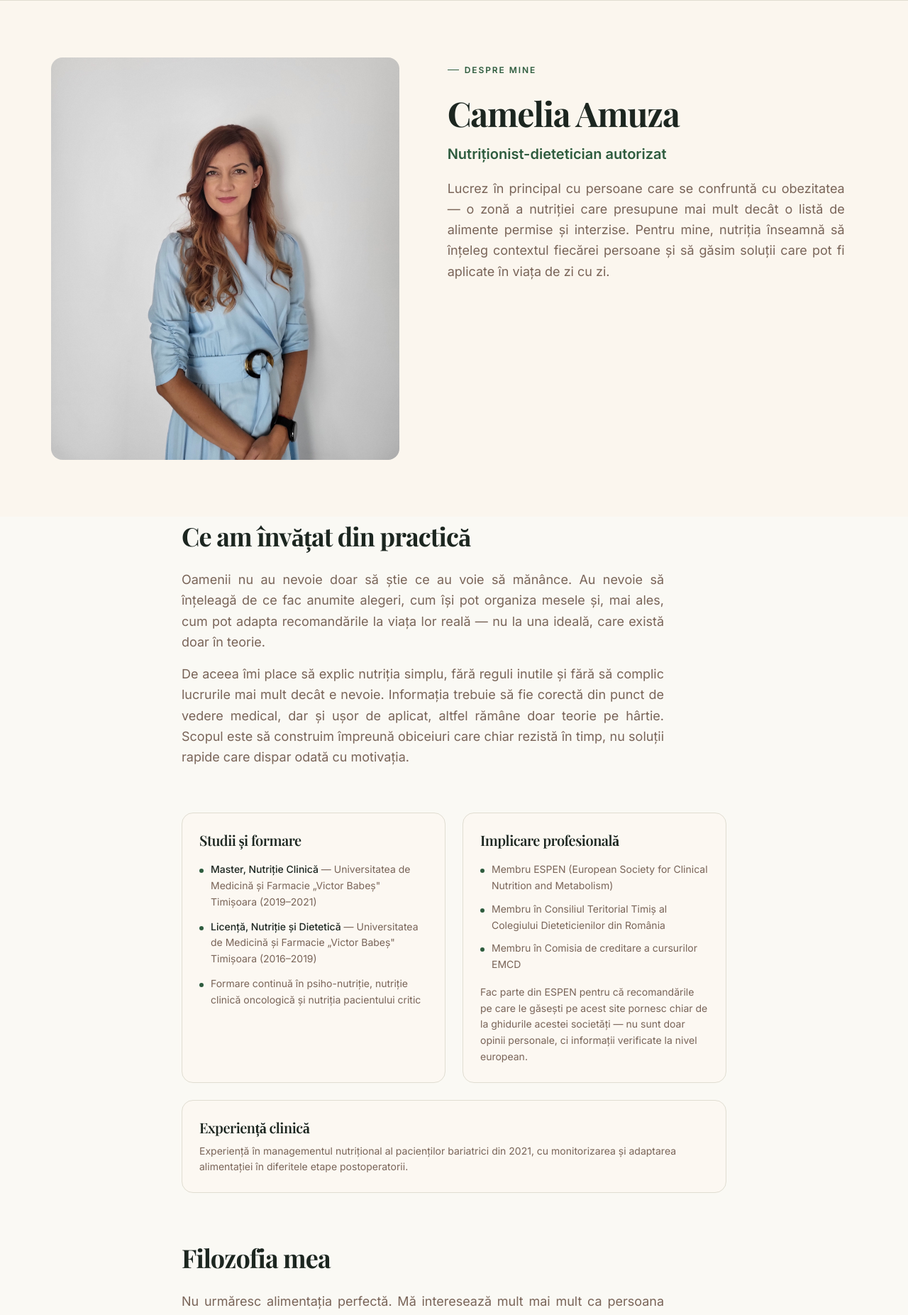
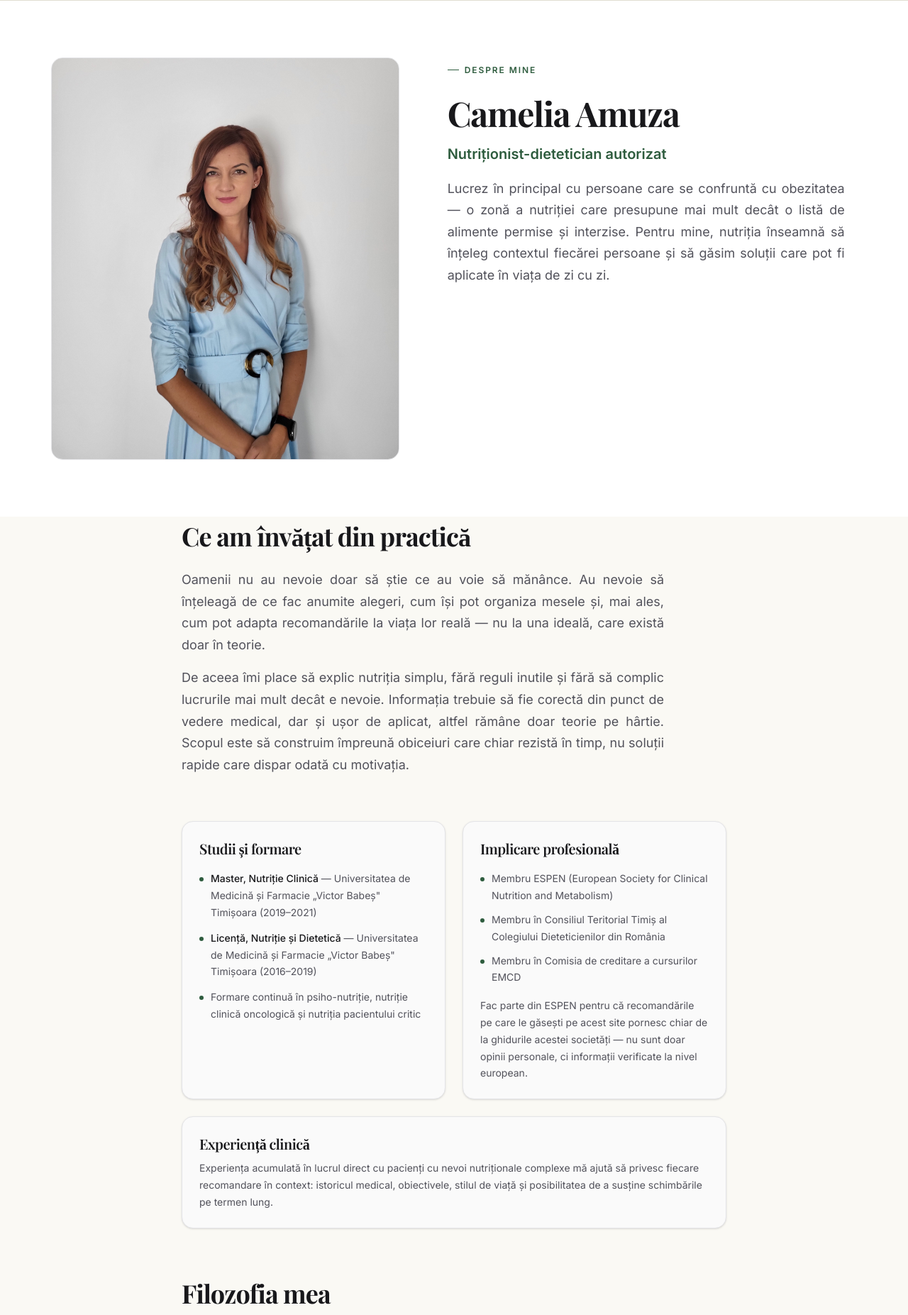
Before and after one commit to Diet4life/Diet4life-site, a React (Vite) app: page /about in a window 1280 px wide. Shown: the part 80-1933 px from the top of the page at 71% size. Built offline with nearby package versions, Linux system fonts and the light colour scheme; a web font is replaced by a local one.

Commit message:
style: refine About page and clinical experience copy
Co-Authored-By: Claude Sonnet 5 <noreply@anthropic.com>
Claude-Session: https://claude.ai/code/session_01DSEq2dNsMu3kQkjZcvwz9Z

```diff
--- a/src/pages/About.tsx
+++ b/src/pages/About.tsx
@@ -1,5 +1,5 @@
 import { useLanguage } from "@/contexts/LanguageContext";
-import { motion } from "framer-motion";
+import { motion, useReducedMotion } from "framer-motion";
 import { Link } from "wouter";
 import { ArrowRight } from "lucide-react";
 
@@ -13,19 +13,29 @@ const PAGE_COLUMN = "max-w-[1200px] mx-auto px-[18px] min-[380px]:px-5 lg:px-8";
 export default function About() {
   const { language } = useLanguage();
   const ro = language === "ro";
+  const shouldReduceMotion = useReducedMotion();
+  // Entrance animations capped at 300ms (was 500-800ms) and skip their
+  // from-offset entirely when the OS requests reduced motion -- same
+  // pattern used for the duration value, reused here rather than a
+  // hand-rolled matchMedia hook since framer-motion ships its own.
+  const entranceTransition = { duration: shouldReduceMotion ? 0 : 0.3 };
 
   return (
     <div
       className="flex flex-col"
       style={{
-        // Same page-scoped palette override as Home.tsx (kept in sync by
-        // hand for the same reason as PAGE_COLUMN above) -- #FBF6EE /
-        // #FDF9F2 / #2F5D3F / #7A6559, never touching the shared :root
-        // tokens so other pages are unaffected.
-        "--background": "37 62% 96%", // #FBF6EE
-        "--card": "38 73% 97%", // #FDF9F2
-        "--primary": "141 33% 27%", // #2F5D3F
-        "--muted-foreground": "22 16% 41%", // #7A6559
+        // Premium palette override (same family as Home's Variant C,
+        // Calculator and ArticleShellPremium): white page background,
+        // zinc-50 card surfaces, zinc-200 borders, zinc-900 foreground,
+        // zinc-600 muted text. Replaces the earlier warm-cream override --
+        // visual-only, no JSX structure, logic, or copy touched by this
+        // change itself.
+        "--background": "0 0% 100%", // #FFFFFF
+        "--card": "240 5% 98%", // zinc-50 #FAFAFA
+        "--border": "240 6% 90%", // zinc-200 #E4E4E7
+        "--foreground": "240 6% 10%", // zinc-900 #18181B
+        "--muted-foreground": "240 5% 34%", // zinc-600 #52525B
+        "--primary": "141 33% 27%", // #2F5D3F -- unchanged, same dark green as Home/Calculator/NutriHub
       } as any}
     >
       {/* A. Hero -- cine sunt. Mobile order is now text-block then photo
@@ -34,9 +44,9 @@ export default function About() {
           unchanged, only the mechanism needed touching both children.
           Mobile-only tightened: less top/bottom section padding, smaller
           gap between the two blocks, a single consolidated hero paragraph
-          (the bariatric-experience sentence now lives only in "Experiență
-          clinică" below), and mobile-specific type sizes per this round's
-          spec (desktop sizes untouched). */}
+          (a separate detail sentence lives only in "Experiență clinică"
+          below), and mobile-specific type sizes per this round's spec
+          (desktop sizes untouched). */}
       <section className="pt-8 pb-8 md:pt-20 md:pb-20 bg-background">
         <div className={PAGE_COLUMN}>
           {/* Portrait no longer a bordered, fixed-fraction column -- a grid
@@ -56,12 +66,15 @@ export default function About() {
               not an approximate value, for the same reason. */}
           <div className="grid lg:grid-cols-[0.85fr_1fr] items-start gap-5 lg:gap-[68px]">
             <motion.div
-              initial={{ opacity: 0, x: -30 }}
+              initial={shouldReduceMotion ? false : { opacity: 0, x: -30 }}
               animate={{ opacity: 1, x: 0 }}
-              transition={{ duration: 0.8 }}
+              transition={entranceTransition}
               className="order-2 lg:order-1 w-full"
             >
-              <div className="relative aspect-[900/1040] max-w-[380px] mx-auto lg:max-w-none rounded-2xl overflow-hidden">
+              {/* Discrete border added (didn't exist before) -- radius was
+                  already rounded-2xl, no change needed there. No hover-zoom:
+                  the portrait isn't an interactive element. */}
+              <div className="relative aspect-[900/1040] max-w-[380px] mx-auto lg:max-w-none rounded-2xl overflow-hidden border border-border">
                 <img
                   src="/images/portrait.png"
                   alt="Camelia Amuza"
@@ -71,9 +84,9 @@ export default function About() {
             </motion.div>
 
             <motion.div
-              initial={{ opacity: 0, x: 30 }}
+              initial={shouldReduceMotion ? false : { opacity: 0, x: 30 }}
               animate={{ opacity: 1, x: 0 }}
-              transition={{ duration: 0.8, delay: 0.15 }}
+              transition={shouldReduceMotion ? entranceTransition : { ...entranceTransition, delay: 0.1 }}
               className="order-1 lg:order-2 w-full"
             >
               <span className="inline-flex items-center gap-2 text-xs font-semibold tracking-[0.16em] uppercase text-primary mb-3 md:mb-4">
@@ -88,7 +101,7 @@ export default function About() {
                 {ro ? "Nutriționist-dietetician autorizat" : "Licensed Dietitian-Nutritionist"}
               </p>
 
-              <div className="text-muted-foreground text-left max-lg:text-[17px] max-lg:leading-[1.55] max-lg:max-w-[34rem] lg:text-lg lg:leading-relaxed lg:max-w-[560px]">
+              <div className="text-muted-foreground text-left max-lg:text-[17px] leading-[1.7] max-lg:max-w-[34rem] lg:text-lg lg:max-w-[560px]">
                 <p className="text-editorial">
                   {ro
                     ? "Lucrez în principal cu persoane care se confruntă cu obezitatea — o zonă a nutriției care presupune mai mult decât o listă de alimente permise și interzise. Pentru mine, nutriția înseamnă să înțeleg contextul fiecărei persoane și să găsim soluții care pot fi aplicate în viața de zi cu zi."
@@ -107,10 +120,10 @@ export default function About() {
               in here since it restated the same "understand why, not just
               follow a plan" idea in different words. */}
           <motion.section
-            initial={{ opacity: 0, y: 20 }}
+            initial={shouldReduceMotion ? false : { opacity: 0, y: 20 }}
             whileInView={{ opacity: 1, y: 0 }}
             viewport={{ once: true }}
-            transition={{ duration: 0.5 }}
+            transition={entranceTransition}
           >
             <h2 className="text-[28px] md:text-4xl font-serif font-bold text-foreground leading-[1.15] md:leading-normal mb-4 md:mb-5 text-balance">
               {ro ? "Ce am învățat din practică" : "What I've learned in practice"}
@@ -121,7 +134,7 @@ export default function About() {
                 it. 680px keeps it within the same column as the cards (no
                 mx-auto re-centering needed) while giving prose a visibly
                 narrower measure. */}
-            <div className="text-muted-foreground text-left max-lg:text-[17px] max-lg:leading-[1.55] max-lg:max-w-[34rem] lg:text-lg lg:leading-relaxed lg:max-w-[680px] space-y-4">
+            <div className="text-muted-foreground text-left max-lg:text-[17px] leading-[1.7] max-lg:max-w-[34rem] lg:text-lg lg:max-w-[680px] space-y-4">
               <p className="text-editorial">
                 {ro
                   ? "Oamenii nu au nevoie doar să știe ce au voie să mănânce. Au nevoie să înțeleagă de ce fac anumite alegeri, cum își pot organiza mesele și, mai ales, cum pot adapta recomandările la viața lor reală — nu la una ideală, care există doar în teorie."
@@ -136,20 +149,22 @@ export default function About() {
           </motion.section>
 
           {/* C. Studii și implicare profesională -- editorial blocks, no
-              icon circles, no shadcn Card -- border-border + bg-card/60,
-              same family as Home's "Din răspunsuri" cards. */}
+              icon circles, no shadcn Card -- border-border + bg-card with a
+              diffuse shadow-sm (was bg-card/60, which washed out against
+              the new near-white page background), same family as
+              Calculator's and NutriHub's own premium card treatment. */}
           <motion.div
-            initial={{ opacity: 0, y: 20 }}
+            initial={shouldReduceMotion ? false : { opacity: 0, y: 20 }}
             whileInView={{ opacity: 1, y: 0 }}
             viewport={{ once: true }}
-            transition={{ duration: 0.5 }}
+            transition={entranceTransition}
           >
             <div className="grid md:grid-cols-2 gap-6 mb-6">
-              <div className="rounded-2xl border border-border bg-card/60 p-6">
+              <div className="rounded-2xl border border-border bg-card shadow-sm p-6">
                 <h3 className="font-serif font-semibold text-xl text-foreground mb-4">
                   {ro ? "Studii și formare" : "Education & training"}
                 </h3>
-                <ul className="space-y-3 max-lg:text-[17px] max-lg:leading-[1.55] lg:text-sm lg:leading-relaxed text-muted-foreground">
+                <ul className="space-y-3 max-lg:text-[17px] leading-[1.7] lg:text-sm text-muted-foreground">
                   <li className="flex items-start gap-2.5">
                     <span className="w-1.5 h-1.5 rounded-full bg-primary mt-2.5 shrink-0" aria-hidden="true" />
                     <span>
@@ -193,11 +208,11 @@ export default function About() {
                 </ul>
               </div>
 
-              <div className="rounded-2xl border border-border bg-card/60 p-6">
+              <div className="rounded-2xl border border-border bg-card shadow-sm p-6">
                 <h3 className="font-serif font-semibold text-xl text-foreground mb-4">
                   {ro ? "Implicare profesională" : "Professional involvement"}
                 </h3>
-                <ul className="space-y-2.5 max-lg:text-[17px] max-lg:leading-[1.55] lg:text-sm lg:leading-relaxed text-muted-foreground mb-4">
+                <ul className="space-y-2.5 max-lg:text-[17px] leading-[1.7] lg:text-sm text-muted-foreground mb-4">
                   <li className="flex items-start gap-2.5">
                     <span className="w-1.5 h-1.5 rounded-full bg-primary mt-2.5 shrink-0" aria-hidden="true" />
                     <span>
@@ -223,7 +238,7 @@ export default function About() {
                     </span>
                   </li>
                 </ul>
-                <p className="text-muted-foreground text-left max-lg:text-[17px] max-lg:leading-[1.55] lg:text-sm lg:leading-relaxed">
+                <p className="text-muted-foreground text-left max-lg:text-[17px] leading-[1.7] lg:text-sm">
                   {ro
                     ? "Fac parte din ESPEN pentru că recomandările pe care le găsești pe acest site pornesc chiar de la ghidurile acestei societăți — nu sunt doar opinii personale, ci informații verificate la nivel european."
                     : "I'm part of ESPEN because the recommendations you find on this site start from that society's own guidelines — not just personal opinions, but information verified at a European level."}
@@ -231,17 +246,15 @@ export default function About() {
               </div>
             </div>
 
-            {/* Scannable credibility line -- same bariatric-experience fact
-                as the hero paragraph, verbatim, but here as a short,
-                stand-alone editorial highlight rather than prose. */}
-            <div className="rounded-2xl border border-border bg-card/60 p-6">
+            {/* Scannable credibility line. */}
+            <div className="rounded-2xl border border-border bg-card shadow-sm p-6">
               <h3 className="font-serif font-semibold text-xl text-foreground mb-2">
                 {ro ? "Experiență clinică" : "Clinical experience"}
               </h3>
-              <p className="text-muted-foreground text-left max-lg:text-[17px] max-lg:leading-[1.55] lg:text-sm lg:leading-relaxed">
+              <p className="text-muted-foreground text-left max-lg:text-[17px] leading-[1.7] lg:text-sm">
                 {ro
-                  ? "Experiență în managementul nutrițional al pacienților bariatrici din 2021, cu monitorizarea și adaptarea alimentației în diferitele etape postoperatorii."
-                  : "Experience in the nutritional management of bariatric patients since 2021, monitoring and adjusting their diet across the different postoperative stages."}
+                  ? "Experiența acumulată în lucrul direct cu pacienți cu nevoi nutriționale complexe mă ajută să privesc fiecare recomandare în context: istoricul medical, obiectivele, stilul de viață și posibilitatea de a susține schimbările pe termen lung."
+                  : "Experience gained through working directly with patients with complex nutritional needs helps me view every recommendation in context: medical history, goals, lifestyle, and the feasibility of sustaining changes over time."}
               </p>
             </div>
           </motion.div>
@@ -249,17 +262,17 @@ export default function About() {
           {/* D. Filozofia mea -- kept distinct: sustainability/progress-not-
               perfection, doesn't restate B's "understand why" idea. */}
           <motion.section
-            initial={{ opacity: 0, y: 20 }}
+            initial={shouldReduceMotion ? false : { opacity: 0, y: 20 }}
             whileInView={{ opacity: 1, y: 0 }}
             viewport={{ once: true }}
-            transition={{ duration: 0.5 }}
+            transition={entranceTransition}
           >
             <h2 className="text-[28px] md:text-4xl font-serif font-bold text-foreground leading-[1.15] md:leading-normal mb-4 md:mb-5 text-balance">
               {ro ? "Filozofia mea" : "My philosophy"}
             </h2>
             {/* Same reading-width cap as "Ce am învățat din practică" above,
                 for the same reason. */}
-            <p className="text-editorial text-muted-foreground max-lg:text-[17px] max-lg:leading-[1.55] max-lg:max-w-[34rem] lg:text-lg lg:leading-relaxed lg:max-w-[680px]">
+            <p className="text-editorial text-muted-foreground max-lg:text-[17px] leading-[1.7] max-lg:max-w-[34rem] lg:text-lg lg:max-w-[680px]">
               {ro
                 ? "Nu urmăresc alimentația perfectă. Mă interesează mult mai mult ca persoana din fața mea să ajungă la o variantă bună pentru sănătatea ei — una pe care o poate menține pe termen lung, nu doar câteva săptămâni."
                 : "I'm not chasing perfect eating. What matters far more to me is that the person in front of me reaches a version that's good for their health — one they can maintain long-term, not just for a few weeks."}
@@ -270,14 +283,14 @@ export default function About() {
               shadcn Button (which had different radius/height/weight). */}
           <motion.div
             className="text-center pt-2"
-            initial={{ opacity: 0, y: 20 }}
+            initial={shouldReduceMotion ? false : { opacity: 0, y: 20 }}
             whileInView={{ opacity: 1, y: 0 }}
             viewport={{ once: true }}
-            transition={{ duration: 0.5 }}
+            transition={entranceTransition}
           >
             <Link
               href="/contact"
-              className="inline-flex w-full sm:w-auto items-center justify-center gap-2 h-12 lg:h-[52px] px-6 rounded-[13px] bg-primary hover:bg-primary/90 active:scale-[0.97] focus-visible:outline-none focus-visible:ring-2 focus-visible:ring-primary/50 text-primary-foreground font-semibold text-[15px] lg:text-base transition-all"
+              className="inline-flex w-full sm:w-auto items-center justify-center gap-2 h-12 lg:h-[52px] px-6 rounded-[13px] bg-primary hover:bg-primary/90 active:scale-[0.97] focus-visible:outline-none focus-visible:ring-2 focus-visible:ring-primary/50 text-primary-foreground font-semibold text-[15px] lg:text-base transition-transform duration-150 ease-out"
               data-testid="button-about-cta"
             >
               {ro ? "Hai să ne cunoaștem" : "Let's get to know each other"}
```
